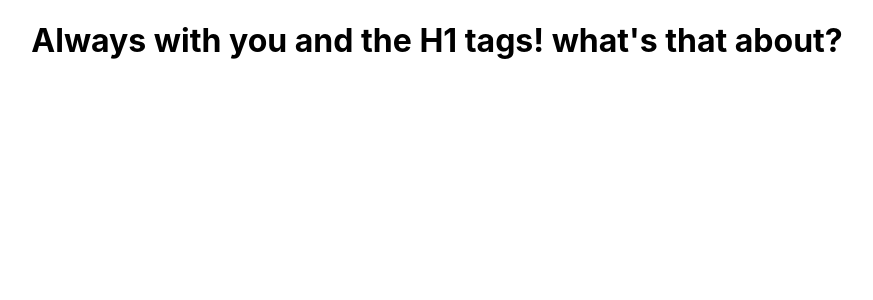
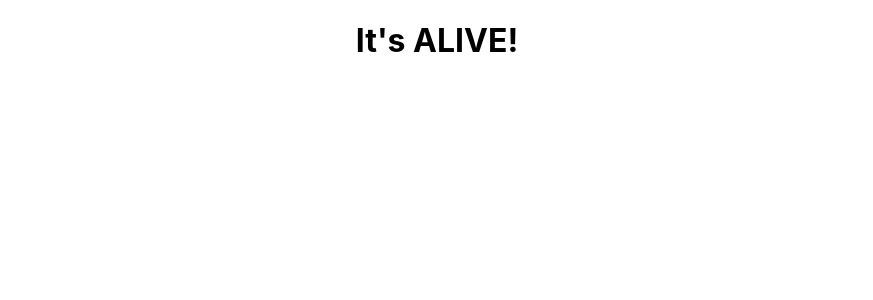
Before and after one commit to Josh-Darling13/meals, a React (Create React App) app: page / in a window 1280 px wide. Shown: the top 300 px of the page, without its empty margins (203-1076 px from the left). Built offline with nearby package versions, Linux system fonts and the light colour scheme.

Commit message:
Added Main.js file and Main component to App.js

```diff
--- a/src/App.js
+++ b/src/App.js
@@ -1,11 +1,10 @@
 import './App.css';
+import Main from './Main';
 
 function App() {
   return (
     <div className="App">
-      <h1>
-        Always with you and the H1 tags! what's that about?
-      </h1>
+      <Main />
     </div>
   );
 }
--- /dev/null
+++ b/src/Main.js
@@ -0,0 +1,13 @@
+import React from 'react'
+
+export default function Main() {
+  return (
+    <div>
+
+        <h1>
+            It's ALIVE!
+        </h1>
+
+    </div>
+  )
+}
```
Also changed, not shown: jsconfig.json (added, +14 -0 lines).
